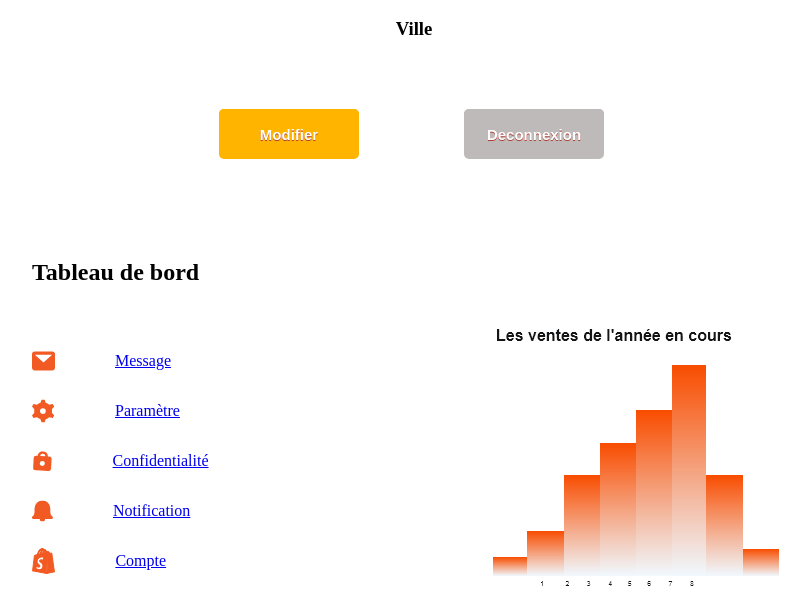
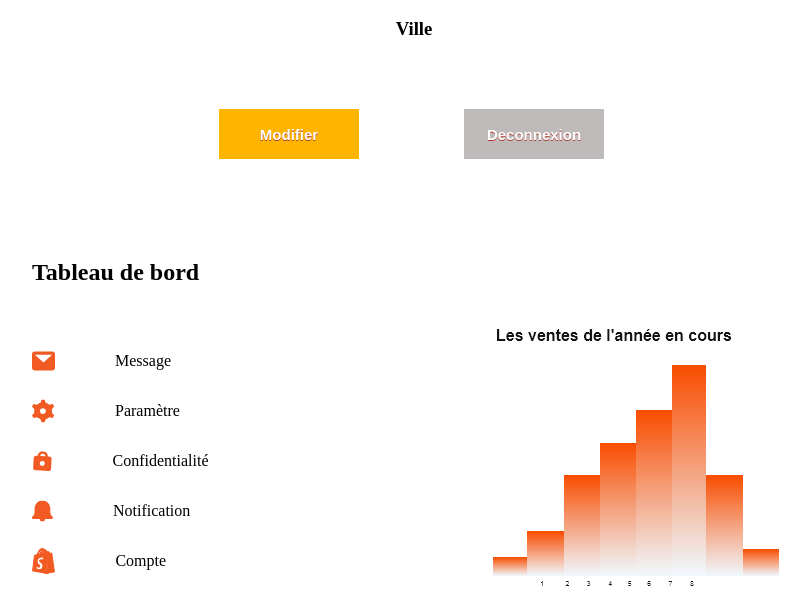
Before and after one commit to Hassiba-BP/PROJET-FOODY-SPOT, a plain HTML site: page profilFoddy.html in a window 1280 px wide. Shown: the part 187-786 px from the top of the page, without its empty margins (226-1036 px from the left). Drawn offline with Linux system fonts and the light colour scheme.

Commit message:
maj desing

```diff
--- a/profilFoody.css
+++ b/profilFoody.css
@@ -26,7 +26,7 @@ header{
 	box-shadow:inset 0px 39px 0px -24px #FFB500
     ;
 	background-color:#FFB500;
-	-webkit-border-top-left-radius:5px;
+	/*-webkit-border-top-left-radius:5px;
 	-moz-border-radius-topleft:5px;
 	border-top-left-radius:5px;
 	-webkit-border-top-right-radius:5px;
@@ -37,7 +37,7 @@ header{
 	border-bottom-right-radius:5px;
 	-webkit-border-bottom-left-radius:5px;
 	-moz-border-radius-bottomleft:5px;
-	border-bottom-left-radius:5px;
+	border-bottom-left-radius:5px;*/
 text-indent:0;
 	display:inline-block;
 	color:#ffffff;
@@ -65,7 +65,7 @@ width:140px;
     ;
 	background-color:#BFBABA
     ;
-	-webkit-border-top-left-radius:5px;
+	/*-webkit-border-top-left-radius:5px;
 	-moz-border-radius-topleft:5px;
 	border-top-left-radius:5px;
 	-webkit-border-top-right-radius:5px;
@@ -76,7 +76,7 @@ width:140px;
 	border-bottom-right-radius:5px;
 	-webkit-border-bottom-left-radius:5px;
 	-moz-border-radius-bottomleft:5px;
-	border-bottom-left-radius:5px;
+	border-bottom-left-radius:5px;*/
 text-indent:0;
 	display:inline-block;
 	color:white;
@@ -100,6 +100,11 @@ width:140px;
     display: flex;
     justify-content: space-between;
     margin-top: 50px;
+
+}
+a{
+    text-decoration: none;
+    color: black;
 }
 #Titre1{
     margin-top: 50px;
@@ -107,9 +112,11 @@ width:140px;
 }
 #Icone{
    display: flex;
+
 }
 #Paramètres{
     display:flex;
+
 }
 #Confidentialité{
     display:flex;
```
